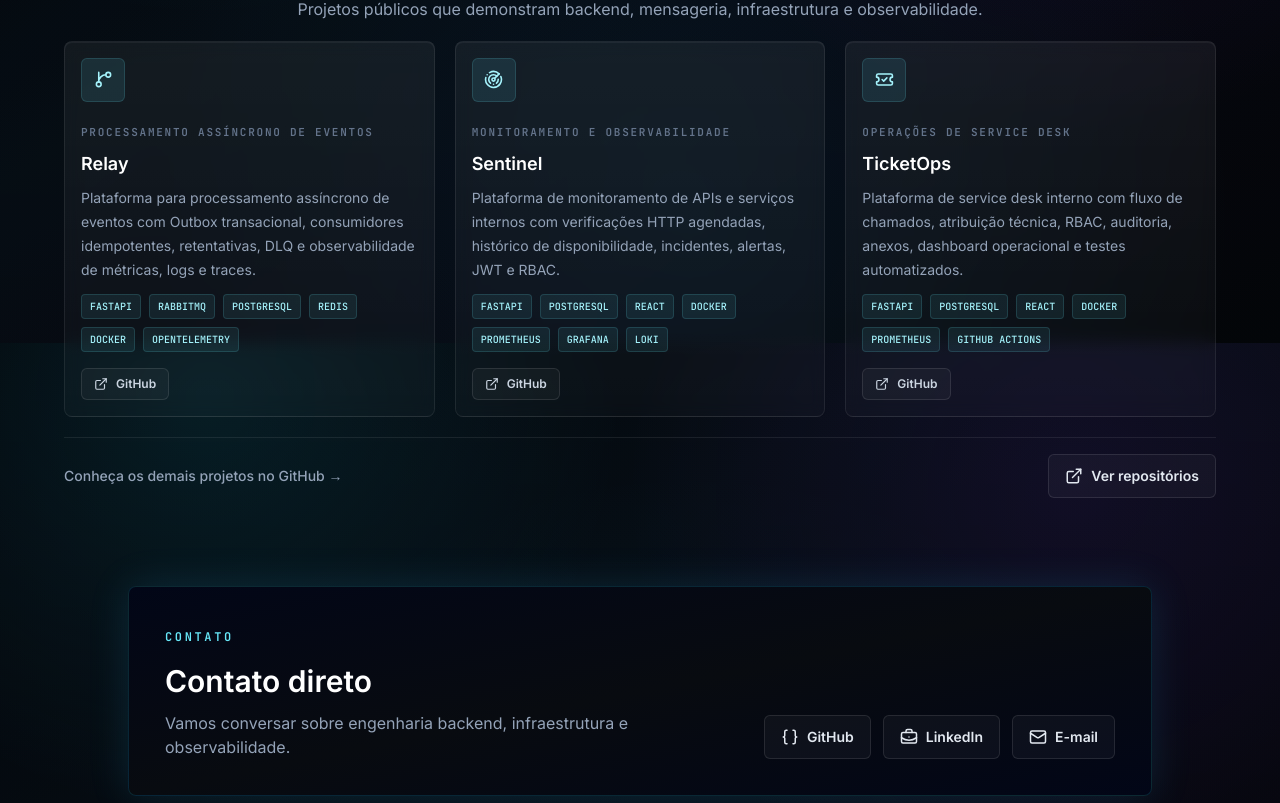
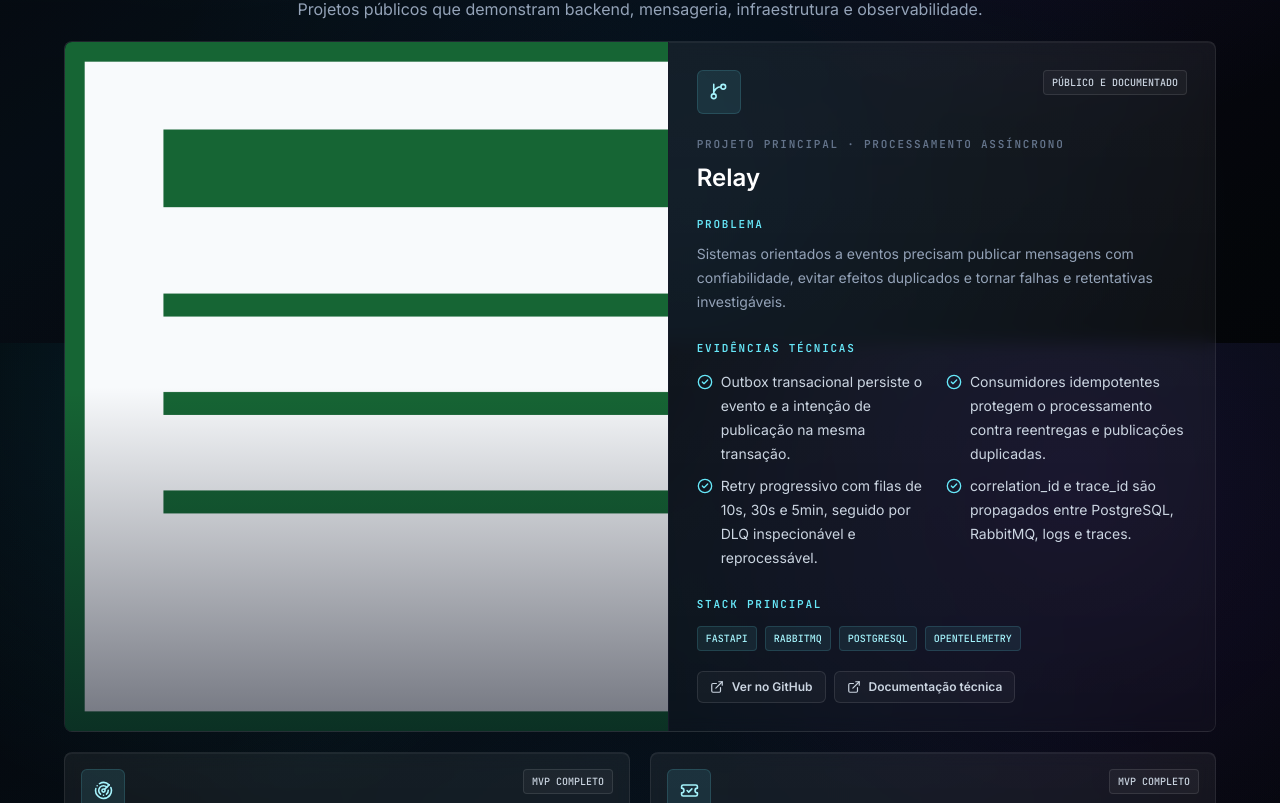
Before and after one commit to Matheus-TecDev/Portfolio, a React (Vite) app: page / in a window 1280 px wide. Shown: the part 2057-2860 px from the top of the page. Built offline with nearby package versions, Linux system fonts and the light colour scheme.

Commit message:
feat: improve featured project presentation

```diff
--- a/src/components/projects/ProjectCard.tsx
+++ b/src/components/projects/ProjectCard.tsx
@@ -1,82 +1,75 @@
 import { motion } from "framer-motion";
-import { ExternalLink } from "lucide-react";
+import { CheckCircle2, ExternalLink } from "lucide-react";
 import { fadeUp } from "../../animations";
+import type { Translation } from "../../i18n";
 import type { Project } from "../../types/project";
 import { ProjectTag } from "./ProjectTag";
 
 type ProjectCardProps = {
   project: Project;
+  labels: Translation["projects"]["labels"];
   index: number;
-  variant?: "featured" | "standard" | "compact";
+  variant?: "primary" | "secondary";
 };
 
-export function ProjectCard({ project, index, variant = "standard" }: ProjectCardProps) {
+export function ProjectCard({ project, labels, index, variant = "secondary" }: ProjectCardProps) {
   const Icon = project.icon;
-  const isCompact = variant === "compact";
-  const visibleTags = project.stack;
-  const hasDetails = Boolean(project.context || project.technicalPoints?.length || project.impact);
+  const isPrimary = variant === "primary";
 
   return (
     <motion.article
-      className={`project-card flex h-full flex-col ${isCompact ? "project-card-compact" : ""}`}
+      className={`project-card overflow-hidden ${isPrimary ? "p-0" : "flex h-full flex-col"}`}
       initial="hidden"
       whileInView="visible"
-      viewport={{ once: true, amount: 0.25 }}
+      viewport={{ once: true, amount: 0.2 }}
       variants={fadeUp}
       transition={{ duration: 0.45, delay: index * 0.06 }}
     >
+      <div className={isPrimary ? "grid lg:grid-cols-[1.05fr_0.95fr]" : "flex h-full flex-col"}>
+        {project.image ? (
+          <div className="relative min-h-56 overflow-hidden border-b border-white/[0.08] bg-slate-950 lg:min-h-full lg:border-b-0 lg:border-r">
+            <img src={project.image.src} alt={project.image.alt} className="h-full w-full object-cover object-left-top" loading="lazy" />
+            <div className="absolute inset-0 bg-gradient-to-t from-slate-950/55 via-transparent to-transparent" />
+          </div>
+        ) : null}
+        <div className={`flex h-full flex-col ${isPrimary ? "p-5 md:p-7" : ""}`}>
           <div className="flex items-start justify-between gap-4">
-        <div className="icon-box">
-          <Icon size={19} />
-        </div>
-        {project.status ? <span className="status-badge">{project.status}</span> : null}
+            <div className="icon-box"><Icon size={19} /></div>
+            <span className="status-badge">{project.status}</span>
           </div>
           <div className="mt-4">
-        {project.type ? <span className="project-type">{project.type}</span> : null}
-        <h3 className="mt-2 text-lg font-semibold text-white">{project.title}</h3>
+            <span className="project-type">{project.type}</span>
+            <h3 className={`${isPrimary ? "text-2xl" : "text-xl"} mt-2 font-semibold text-white`}>{project.title}</h3>
           </div>
-      <p className="mt-2 text-sm leading-6 text-slate-400">{project.description}</p>
-      <div className="mt-3 flex flex-wrap gap-2">
-        {visibleTags.map((tag) => (
-          <ProjectTag key={tag}>{tag}</ProjectTag>
-        ))}
+          <div className="mt-4">
+            <span className="project-label">{labels.problem}</span>
+            <p className="mt-2 text-sm leading-6 text-slate-400">{project.problem}</p>
           </div>
-      <div className="mt-auto flex flex-wrap gap-2 pt-4">
-        {project.links?.map((link) => (
-          <a key={link.href} href={link.href} className="project-link" target="_blank" rel="noreferrer">
-            <ExternalLink size={14} />
-            {link.label}
-          </a>
-        ))}
-        {hasDetails ? (
-          <details className="project-details">
-            <summary>{project.details?.summary}</summary>
-            <div className="mt-4 space-y-3">
-              {project.context ? (
-                <div>
-                  <span className="project-label">{project.details?.context}</span>
-                  <p className="mt-2 text-sm leading-6 text-slate-400">{project.context}</p>
-                </div>
-              ) : null}
-              {project.technicalPoints?.length ? (
-                <div>
-                  <span className="project-label">{project.details?.technicalPoints}</span>
-                  <ul className="mt-3 grid gap-2 text-sm leading-6 text-slate-400 sm:grid-cols-2">
-                    {project.technicalPoints.map((point) => (
-                      <li key={point} className="project-point">{point}</li>
+          <div className="mt-5">
+            <span className="project-label">{labels.technicalEvidence}</span>
+            <ul className={`mt-3 grid gap-2 text-sm leading-6 text-slate-300 ${isPrimary ? "sm:grid-cols-2" : ""}`}>
+              {project.technicalHighlights.map((highlight) => (
+                <li key={highlight} className="flex gap-2">
+                  <CheckCircle2 size={16} className="mt-1 shrink-0 text-cyan-300" />
+                  <span>{highlight}</span>
+                </li>
               ))}
             </ul>
           </div>
-              ) : null}
-              {project.impact ? (
-                <div>
-                  <span className="project-label">{project.details?.impact}</span>
-                  <p className="mt-2 text-sm leading-6 text-slate-400">{project.impact}</p>
+          <div className="mt-5">
+            <span className="project-label">{labels.stack}</span>
+            <div className="mt-3 flex flex-wrap gap-2">
+              {project.stack.map((tag) => <ProjectTag key={tag}>{tag}</ProjectTag>)}
             </div>
-              ) : null}
           </div>
-          </details>
-        ) : null}
+          <div className="mt-auto flex flex-wrap gap-2 pt-5">
+            {project.links.map((link) => (
+              <a key={link.href} href={link.href} className="project-link" target="_blank" rel="noreferrer">
+                <ExternalLink size={14} />{link.label}
+              </a>
+            ))}
+          </div>
+        </div>
       </div>
     </motion.article>
   );
--- a/src/components/sections/ProjectsSection.tsx
+++ b/src/components/sections/ProjectsSection.tsx
@@ -21,9 +21,10 @@ export function ProjectsSection({ t }: ProjectsSectionProps) {
         description={t.projects.description}
       />
       <div className="mx-auto max-w-6xl space-y-5">
-        <div className="grid items-stretch gap-5 md:grid-cols-2 xl:grid-cols-3">
-          {featuredProjects.map((project, index) => (
-            <ProjectCard key={project.title} project={project} index={index} variant="featured" />
+        <ProjectCard project={featuredProjects[0]} labels={t.projects.labels} index={0} variant="primary" />
+        <div className="grid items-stretch gap-5 lg:grid-cols-2">
+          {featuredProjects.slice(1).map((project, index) => (
+            <ProjectCard key={project.title} project={project} labels={t.projects.labels} index={index + 1} />
           ))}
         </div>
         <div className="flex flex-col items-start gap-3 border-t border-white/[0.08] pt-4 sm:flex-row sm:items-center sm:justify-between">
--- a/src/data/projects.ts
+++ b/src/data/projects.ts
@@ -5,35 +5,42 @@ import type { Project } from "../types/project";
 const featuredProjectMeta = [
   {
     key: "relay",
-    category: "featured",
-    links: [{ label: "GitHub", href: "https://github.com/Matheus-TecDev/Relay" }],
+    github: "https://github.com/Matheus-TecDev/Relay",
+    documentation: "https://github.com/Matheus-TecDev/Relay/blob/main/docs/architecture.md",
+    image: "/projects/relay-dashboard.png",
     icon: GitBranch,
   },
   {
     key: "sentinel",
-    category: "featured",
-    links: [{ label: "GitHub", href: "https://github.com/Matheus-TecDev/Sentinel" }],
+    github: "https://github.com/Matheus-TecDev/Sentinel",
+    documentation: "https://github.com/Matheus-TecDev/Sentinel/blob/main/docs/monitoring-rules.md",
     icon: Radar,
   },
   {
     key: "ticketOps",
-    category: "featured",
-    links: [{ label: "GitHub", href: "https://github.com/Matheus-TecDev/TicketOps" }],
+    github: "https://github.com/Matheus-TecDev/TicketOps",
+    documentation: "https://github.com/Matheus-TecDev/TicketOps/blob/main/docs/ticket-workflow.md",
     icon: TicketCheck,
   },
 ] as const;
 
 export function getFeaturedProjects(projects: Translation["projects"]): Project[] {
-  const projectCards = projects.cards;
+  return featuredProjectMeta.map((meta) => {
+    const content = projects.cards[meta.key];
 
-  return featuredProjectMeta.map((project) => ({
-    title: projectCards[project.key].title,
-    type: projectCards[project.key].type,
-    stack: [...projectCards[project.key].stack],
-    description: projectCards[project.key].description,
-    category: project.category,
-    links: project.links.map((link) => ({ ...link, label: projects.links.github })),
-    icon: project.icon,
-    details: projects.details,
-  }));
+    return {
+      title: content.title,
+      type: content.type,
+      problem: content.problem,
+      technicalHighlights: [...content.technicalHighlights],
+      stack: [...content.stack],
+      status: content.status,
+      links: [
+        { label: projects.links.github, href: meta.github },
+        { label: projects.links.documentation, href: meta.documentation },
+      ],
+      image: "image" in meta ? { src: meta.image, alt: content.imageAlt } : undefined,
+      icon: meta.icon,
+    };
+  });
 }
--- a/src/i18n.ts
+++ b/src/i18n.ts
@@ -49,12 +49,27 @@ export const translations = {
       eyebrow: "Portfólio", title: "Projetos em destaque",
       description: "Projetos públicos que demonstram backend, mensageria, infraestrutura e observabilidade.",
       allProjectsText: "Conheça os demais projetos no GitHub →", repositoriesButton: "Ver repositórios",
-      links: { github: "GitHub" },
-      details: { summary: "Detalhes", context: "Contexto", technicalPoints: "Pontos técnicos", impact: "Impacto" },
+      links: { github: "Ver no GitHub", documentation: "Documentação técnica" },
+      labels: { problem: "Problema", technicalEvidence: "Evidências técnicas", stack: "Stack principal" },
       cards: {
-        relay: { title: "Relay", type: "Processamento assíncrono de eventos", stack: ["FastAPI", "RabbitMQ", "PostgreSQL", "Redis", "Docker", "OpenTelemetry"], description: "Plataforma para processamento assíncrono de eventos com Outbox transacional, consumidores idempotentes, retentativas, DLQ e observabilidade de métricas, logs e traces." },
-        sentinel: { title: "Sentinel", type: "Monitoramento e observabilidade", stack: ["FastAPI", "PostgreSQL", "React", "Docker", "Prometheus", "Grafana", "Loki"], description: "Plataforma de monitoramento de APIs e serviços internos com verificações HTTP agendadas, histórico de disponibilidade, incidentes, alertas, JWT e RBAC." },
-        ticketOps: { title: "TicketOps", type: "Operações de service desk", stack: ["FastAPI", "PostgreSQL", "React", "Docker", "Prometheus", "GitHub Actions"], description: "Plataforma de service desk interno com fluxo de chamados, atribuição técnica, RBAC, auditoria, anexos, dashboard operacional e testes automatizados." },
+        relay: {
+          title: "Relay", type: "Projeto principal · Processamento assíncrono", status: "Público e documentado",
+          problem: "Sistemas orientados a eventos precisam publicar mensagens com confiabilidade, evitar efeitos duplicados e tornar falhas e retentativas investigáveis.",
+          technicalHighlights: ["Outbox transacional persiste o evento e a intenção de publicação na mesma transação.", "Consumidores idempotentes protegem o processamento contra reentregas e publicações duplicadas.", "Retry progressivo com filas de 10s, 30s e 5min, seguido por DLQ inspecionável e reprocessável.", "correlation_id e trace_id são propagados entre PostgreSQL, RabbitMQ, logs e traces."],
+          stack: ["FastAPI", "RabbitMQ", "PostgreSQL", "OpenTelemetry"], imageAlt: "Dashboard operacional do Relay com resumo e lista de eventos",
+        },
+        sentinel: {
+          title: "Sentinel", type: "Monitoramento de serviços", status: "MVP completo",
+          problem: "Configurações e dados de monitoramento dispersos dificultam identificar serviços indisponíveis, degradados e seus incidentes.",
+          technicalHighlights: ["Checks HTTP agendados classificam serviços como online, degradados ou offline.", "Incidentes abrem após falhas consecutivas e são resolvidos automaticamente na recuperação.", "JWT e RBAC separam as permissões de ADMIN, OPERATOR e VIEWER.", "Prometheus, Grafana e Loki integram métricas de API, host, contêineres e logs."],
+          stack: ["FastAPI", "PostgreSQL", "Prometheus", "Loki"], imageAlt: "",
+        },
+        ticketOps: {
+          title: "TicketOps", type: "Operações de service desk", status: "MVP completo",
+          problem: "Solicitações internas em mensagens isoladas perdem contexto, responsabilidade e histórico operacional.",
+          technicalHighlights: ["RBAC reutiliza as mesmas regras de visibilidade em listas, detalhes e métricas do dashboard.", "Workflow registra atribuição, mudanças de status, comentários e anexos em trilha de auditoria.", "Anexos validam tipo e tamanho, usam nomes internos UUID e persistem metadados no PostgreSQL.", "CI executa testes backend, verificação de tipos e build do frontend."],
+          stack: ["FastAPI", "PostgreSQL", "RBAC", "GitHub Actions"], imageAlt: "",
+        },
       },
     },
     contact: { eyebrow: "Contato", title: "Contato direto", description: "Vamos conversar sobre engenharia backend, infraestrutura e observabilidade.", links: { github: "GitHub", linkedin: "LinkedIn", email: "E-mail" } },
@@ -97,12 +112,28 @@ export const translations = {
     },
     projects: {
       eyebrow: "Portfolio", title: "Featured projects", description: "Public projects demonstrating backend development, messaging, infrastructure and observability.",
-      allProjectsText: "Explore more projects on GitHub →", repositoriesButton: "View repositories", links: { github: "GitHub" },
-      details: { summary: "Details", context: "Context", technicalPoints: "Technical points", impact: "Impact" },
+      allProjectsText: "Explore more projects on GitHub →", repositoriesButton: "View repositories",
+      links: { github: "View on GitHub", documentation: "Technical documentation" },
+      labels: { problem: "Problem", technicalEvidence: "Technical evidence", stack: "Core stack" },
       cards: {
-        relay: { title: "Relay", type: "Asynchronous event processing", stack: ["FastAPI", "RabbitMQ", "PostgreSQL", "Redis", "Docker", "OpenTelemetry"], description: "An asynchronous event-processing platform with a transactional outbox, idempotent consumers, retries, a DLQ, and observability across metrics, logs and traces." },
-        sentinel: { title: "Sentinel", type: "Monitoring and observability", stack: ["FastAPI", "PostgreSQL", "React", "Docker", "Prometheus", "Grafana", "Loki"], description: "A monitoring platform for APIs and internal services with scheduled HTTP checks, availability history, incidents, alerts, JWT and RBAC." },
-        ticketOps: { title: "TicketOps", type: "Service desk operations", stack: ["FastAPI", "PostgreSQL", "React", "Docker", "Prometheus", "GitHub Actions"], description: "An internal service desk platform with ticket workflows, technical assignment, RBAC, auditing, attachments, an operational dashboard and automated tests." },
+        relay: {
+          title: "Relay", type: "Primary project · Asynchronous processing", status: "Public and documented",
+          problem: "Event-driven systems need reliable message publishing, protection from duplicate side effects, and a clear path for investigating failures and retries.",
+          technicalHighlights: ["A transactional outbox persists the event and publication intent in the same transaction.", "Idempotent consumers protect processing from redelivery and duplicate publication.", "Progressive retry queues at 10s, 30s and 5min lead to an inspectable and reprocessable DLQ.", "correlation_id and trace_id propagate across PostgreSQL, RabbitMQ, logs and traces."],
+          stack: ["FastAPI", "RabbitMQ", "PostgreSQL", "OpenTelemetry"], imageAlt: "Relay operational dashboard with event summary and list",
+        },
+        sentinel: {
+          title: "Sentinel", type: "Service monitoring", status: "MVP complete",
+          problem: "Scattered monitoring configuration and data make it harder to identify unavailable or degraded services and their incidents.",
+          technicalHighlights: ["Scheduled HTTP checks classify services as online, degraded or offline.", "Incidents open after consecutive failures and resolve automatically upon recovery.", "JWT and RBAC separate ADMIN, OPERATOR and VIEWER permissions.", "Prometheus, Grafana and Loki integrate API, host and container metrics with logs."],
+          stack: ["FastAPI", "PostgreSQL", "Prometheus", "Loki"], imageAlt: "",
+        },
+        ticketOps: {
+          title: "TicketOps", type: "Service desk operations", status: "MVP complete",
+          problem: "Internal requests handled through isolated messages lose context, ownership and operational history.",
+          technicalHighlights: ["RBAC reuses the same visibility rules across lists, details and dashboard metrics.", "The workflow records assignment, status changes, comments and attachments in an audit trail.", "Attachments validate type and size, use internal UUID names and persist metadata in PostgreSQL.", "CI runs backend tests, type checking and the frontend build."],
+          stack: ["FastAPI", "PostgreSQL", "RBAC", "GitHub Actions"], imageAlt: "",
+        },
       },
     },
     contact: { eyebrow: "Contact", title: "Direct contact", description: "Let's talk about backend engineering, infrastructure and observability.", links: { github: "GitHub", linkedin: "LinkedIn", email: "Email" } },
--- a/src/types/project.ts
+++ b/src/types/project.ts
@@ -1,6 +1,4 @@
 import type { LucideIcon } from "lucide-react";
-
-export type ProjectCategory = "featured" | "relevant" | "study";
 
 export type ProjectLink = {
   label: string;
@@ -9,21 +7,15 @@ export type ProjectLink = {
 
 export type Project = {
   title: string;
-  type?: string;
-  description: string;
+  type: string;
+  problem: string;
+  technicalHighlights: string[];
   stack: string[];
-  context?: string;
-  problem?: string;
-  impact?: string;
-  status?: string;
-  category?: ProjectCategory;
-  technicalPoints?: string[];
-  details?: {
-    summary: string;
-    context: string;
-    technicalPoints: string;
-    impact: string;
+  status: string;
+  links: ProjectLink[];
+  image?: {
+    src: string;
+    alt: string;
   };
-  links?: ProjectLink[];
   icon: LucideIcon;
 };
```
Also changed, not shown: src/components/projects/ProjectGroup.tsx (deleted, +0 -32 lines), public/projects/relay-dashboard.png (added). Lines whose indentation alone changed are shown as unchanged.
